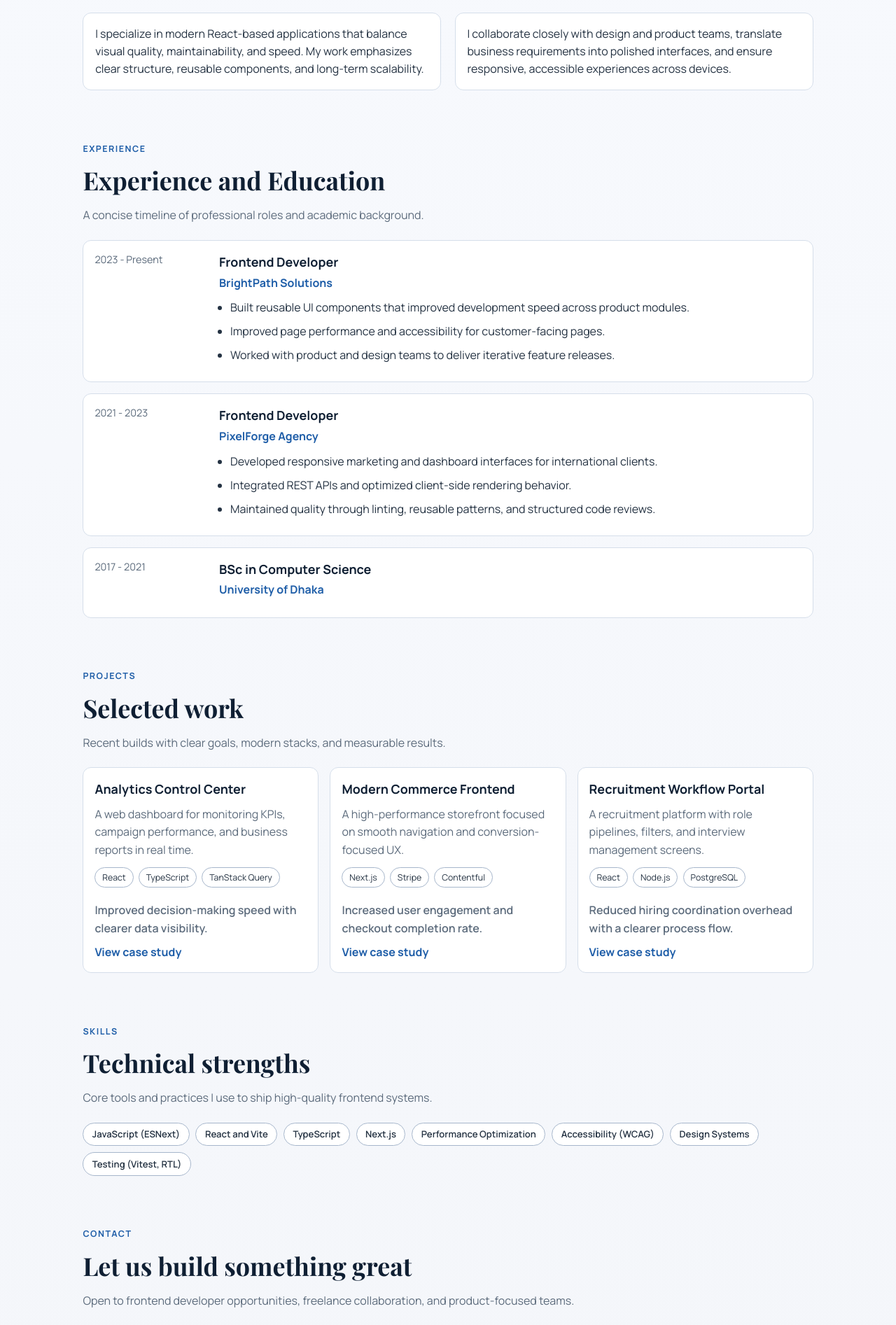
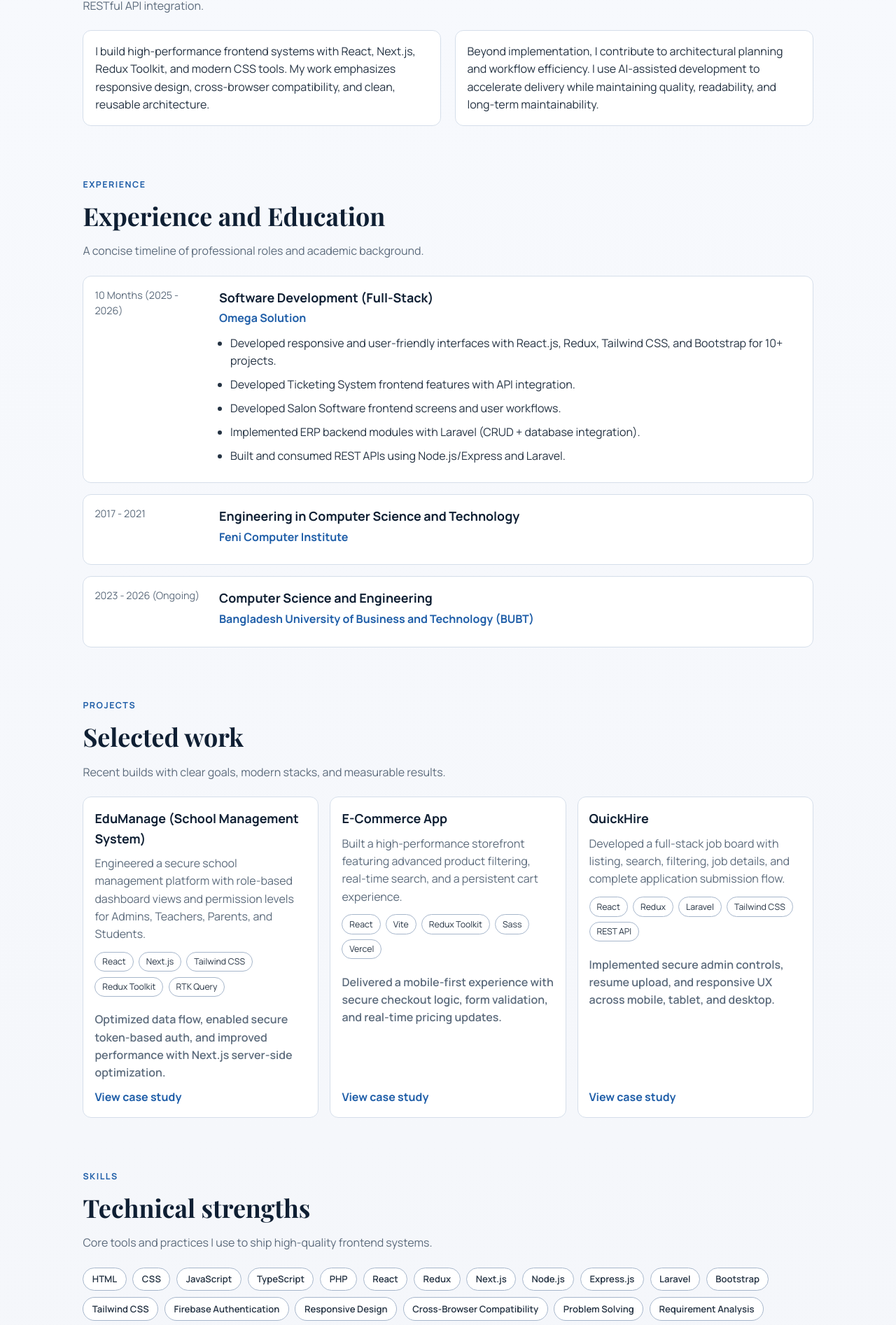
Before and after one commit to Ajit133/My-Portfolio, a React (Vite) app: page / in a window 1280 px wide. Shown: the part 870-2763 px from the top of the page at 70% size. Built offline with nearby package versions, Linux system fonts and the light colour scheme.

Commit message:
feat: update profile details and enhance project descriptions for full-stack development focus

```diff
--- a/src/data/portfolioData.js
+++ b/src/data/portfolioData.js
@@ -2,104 +2,118 @@ import resumePdf from '../assets/Ajit Das.pdf'
 
 export const profile = {
   name: 'Ajit Das',
-  role: 'Frontend Developer',
+  role: 'Full-Stack Developer',
   tagline:
-    'I build fast, accessible, and business-focused web interfaces with clean architecture and modern UX.',
-  location: 'Dhaka, Bangladesh',
-  email: 'hello@ajitdas.dev',
+    'Result-oriented Full-Stack Developer with 2+ years of experience in building scalable, high-performance web applications.',
+  location: 'Mirpur 2, Rupnagar Abashik, Bangladesh',
+  email: 'dasajit697@gmail.com',
   resumeUrl: resumePdf,
   cta: {
     primaryLabel: 'View Projects',
     secondaryLabel: 'Download Resume',
   },
   socialLinks: [
-    { label: 'GitHub', url: 'https://github.com' },
-    { label: 'LinkedIn', url: 'https://linkedin.com' },
-    { label: 'Behance', url: 'https://behance.net' },
+    { label: 'LinkedIn', url: 'https://www.linkedin.com/in/ajit-das-33561a210/' },
+    { label: 'Phone', url: 'tel:+8801710977179' },
   ],
 }
 
 export const about = {
-  title: 'Building reliable interfaces for real product teams',
+  title: 'Full-Stack developer focused on scalable, maintainable products',
   subtitle:
-    'I focus on thoughtful UX, strong frontend architecture, and measurable outcomes for every release.',
+    'Proficient in AI-driven development workflows, responsive UI architecture, requirement analysis, and RESTful API integration.',
   paragraphs: [
-    'I specialize in modern React-based applications that balance visual quality, maintainability, and speed. My work emphasizes clear structure, reusable components, and long-term scalability.',
-    'I collaborate closely with design and product teams, translate business requirements into polished interfaces, and ensure responsive, accessible experiences across devices.',
+    'I build high-performance frontend systems with React, Next.js, Redux Toolkit, and modern CSS tools. My work emphasizes responsive design, cross-browser compatibility, and clean, reusable architecture.',
+    'Beyond implementation, I contribute to architectural planning and workflow efficiency. I use AI-assisted development to accelerate delivery while maintaining quality, readability, and long-term maintainability.',
   ],
 }
 
 export const stats = [
-  { label: 'Years Building Web', value: '5+' },
-  { label: 'Projects Delivered', value: '32' },
-  { label: 'Avg Lighthouse Score', value: '95+' },
+  { label: 'Years Building Web', value: '2+' },
+  { label: 'Projects Built', value: '10+' },
+  { label: 'Frontend Focus', value: 'React + Next.js' },
 ]
 
 export const skills = [
-  'JavaScript (ESNext)',
-  'React and Vite',
+  'HTML',
+  'CSS',
+  'JavaScript',
   'TypeScript',
+  'PHP',
+  'React',
+  'Redux',
   'Next.js',
-  'Performance Optimization',
-  'Accessibility (WCAG)',
-  'Design Systems',
-  'Testing (Vitest, RTL)',
+  'Node.js',
+  'Express.js',
+  'Laravel',
+  'Bootstrap',
+  'Tailwind CSS',
+  'Firebase Authentication',
+  'Responsive Design',
+  'Cross-Browser Compatibility',
+  'Problem Solving',
+  'Requirement Analysis',
+  'Communication and Team Collaboration',
+  'Time Management',
+  'Adaptability',
+  'AI-Driven Development Workflows',
+  'REST API Integration',
+  'Architectural Planning',
+  'Vite',
+  'Sass',
 ]
 
 export const experience = [
   {
-    company: 'BrightPath Solutions',
-    role: 'Frontend Developer',
-    period: '2023 - Present',
+    company: 'Omega Solution',
+    role: 'Software Development (Full-Stack)',
+    period: '10 Months (2025 - 2026)',
     points: [
-      'Built reusable UI components that improved development speed across product modules.',
-      'Improved page performance and accessibility for customer-facing pages.',
-      'Worked with product and design teams to deliver iterative feature releases.',
-    ],
-  },
-  {
-    company: 'PixelForge Agency',
-    role: 'Frontend Developer',
-    period: '2021 - 2023',
-    points: [
-      'Developed responsive marketing and dashboard interfaces for international clients.',
-      'Integrated REST APIs and optimized client-side rendering behavior.',
-      'Maintained quality through linting, reusable patterns, and structured code reviews.',
+      'Developed responsive and user-friendly interfaces with React.js, Redux, Tailwind CSS, and Bootstrap for 10+ projects.',
+      'Developed Ticketing System frontend features with API integration.',
+      'Developed Salon Software frontend screens and user workflows.',
+      'Implemented ERP backend modules with Laravel (CRUD + database integration).',
+      'Built and consumed REST APIs using Node.js/Express and Laravel.',
     ],
   },
 ]
 
 export const education = [
   {
-    institute: 'University of Dhaka',
-    degree: 'BSc in Computer Science',
+    institute: 'Feni Computer Institute',
+    degree: 'Engineering in Computer Science and Technology',
     period: '2017 - 2021',
+  },
+  {
+    institute: 'Bangladesh University of Business and Technology (BUBT)',
+    degree: 'Computer Science and Engineering',
+    period: '2023 - 2026 (Ongoing)',
   },
 ]
 
 export const projects = [
   {
-    title: 'Analytics Control Center',
+    title: 'EduManage (School Management System)',
     description:
-      'A web dashboard for monitoring KPIs, campaign performance, and business reports in real time.',
-    stack: ['React', 'TypeScript', 'TanStack Query'],
-    outcome: 'Improved decision-making speed with clearer data visibility.',
+      'Engineered a secure school management platform with role-based dashboard views and permission levels for Admins, Teachers, Parents, and Students.',
+    stack: ['React', 'Next.js', 'Tailwind CSS', 'Redux Toolkit', 'RTK Query'],
+    outcome: 'Optimized data flow, enabled secure token-based auth, and improved performance with Next.js server-side optimization.',
     link: '#',
   },
   {
-    title: 'Modern Commerce Frontend',
+    title: 'E-Commerce App',
     description:
-      'A high-performance storefront focused on smooth navigation and conversion-focused UX.',
-    stack: ['Next.js', 'Stripe', 'Contentful'],
-    outcome: 'Increased user engagement and checkout completion rate.',
+      'Built a high-performance storefront featuring advanced product filtering, real-time search, and a persistent cart experience.',
+    stack: ['React', 'Vite', 'Redux Toolkit', 'Sass', 'Vercel'],
+    outcome: 'Delivered a mobile-first experience with secure checkout logic, form validation, and real-time pricing updates.',
     link: '#',
   },
   {
-    title: 'Recruitment Workflow Portal',
+    title: 'QuickHire',
     description:
-      'A recruitment platform with role pipelines, filters, and interview management screens.',
-    stack: ['React', 'Node.js', 'PostgreSQL'],
-    outcome: 'Reduced hiring coordination overhead with a clearer process flow.',
+      'Developed a full-stack job board with listing, search, filtering, job details, and complete application submission flow.',
+    stack: ['React', 'Redux', 'Laravel', 'Tailwind CSS', 'REST API'],
+    outcome: 'Implemented secure admin controls, resume upload, and responsive UX across mobile, tablet, and desktop.',
     link: '#',
   },
 ]
@@ -107,9 +121,9 @@ export const projects = [
 export const contact = {
   title: 'Let us build something great',
   subtitle:
-    'Open to frontend developer opportunities, freelance collaboration, and product-focused teams.',
+    'Open to full-time and freelance opportunities in frontend or full-stack development.',
 }
 
 export const footer = {
-  text: 'Ajit Das • Frontend Developer • Based in Bangladesh',
+  text: 'Ajit Das • Full-Stack Developer • Mirpur 2, Rupnagar Abashik, Bangladesh',
 }
```
